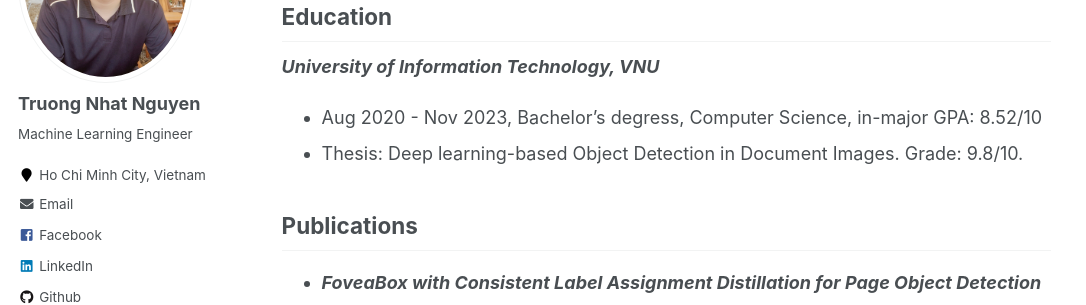
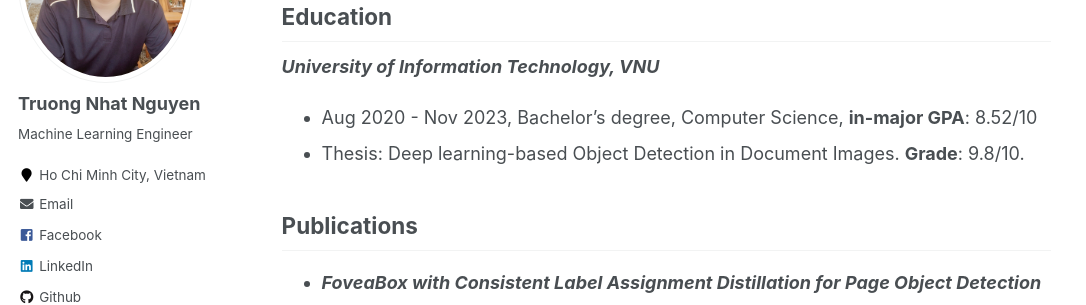
Before and after one commit to truong11062002/truong11062002.github.io, a Jekyll site: the page built from _pages/about.md, in a window 1280 px wide and 900 px high, scrolled down 544 px. Shown: the part 153-458 px from the top of the window, without its empty margins (0-1086 px from the left). Built offline with Jekyll 4.4.1, drawn with Linux system fonts in a browser that asks for light colours.

Commit message:
update err

```diff
--- a/_pages/about.md
+++ b/_pages/about.md
@@ -22,8 +22,8 @@ My goal is to deepen my understanding and skills in Machine Learning and apply t
 
 **_University of Information Technology, VNU_**<br/>
 
-* Aug 2020 - Nov 2023, Bachelor's degress, Computer Science, in-major GPA: 8.52/10
-* Thesis: Deep learning-based Object Detection in Document Images. Grade: 9.8/10.
+* Aug 2020 - Nov 2023, Bachelor's degree, Computer Science, **in-major GPA**: 8.52/10
+* Thesis: Deep learning-based Object Detection in Document Images. **Grade**: 9.8/10.
 
 ## <a name="publication"></a> Publications
 
```
